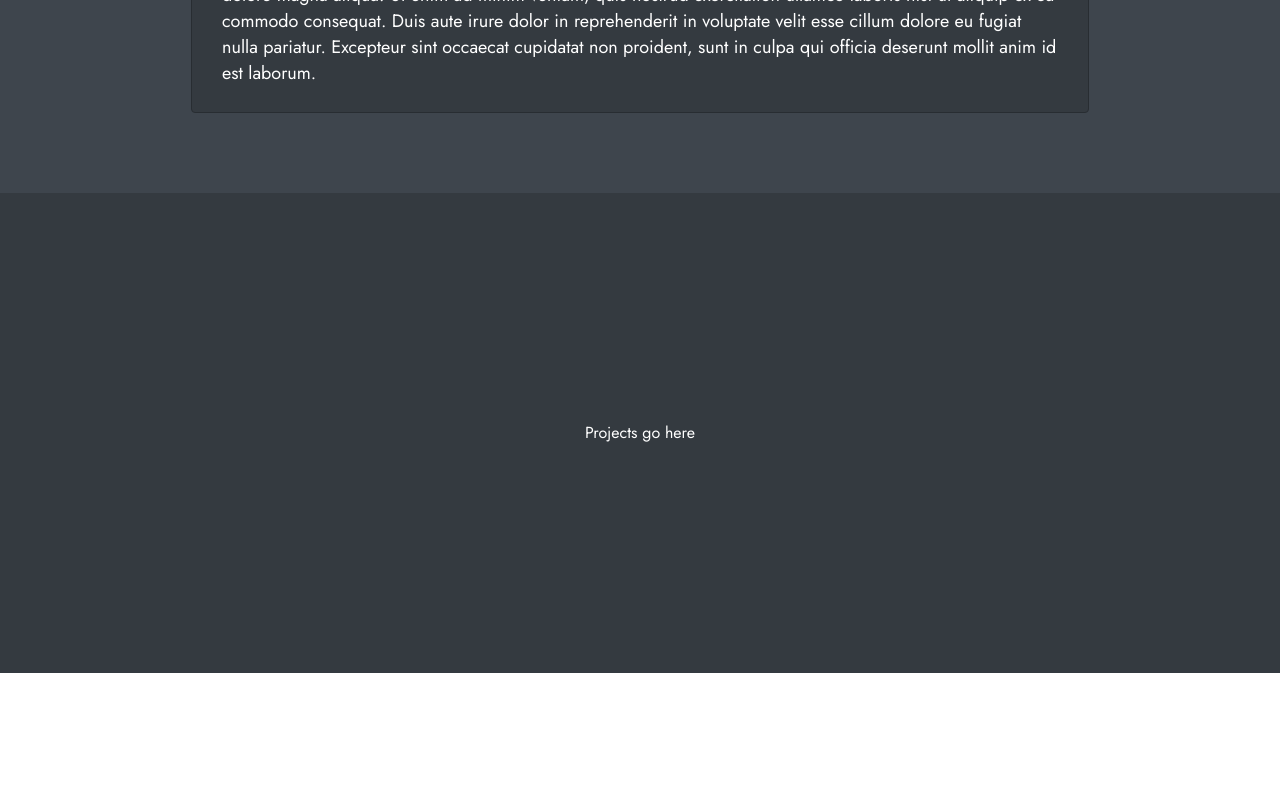
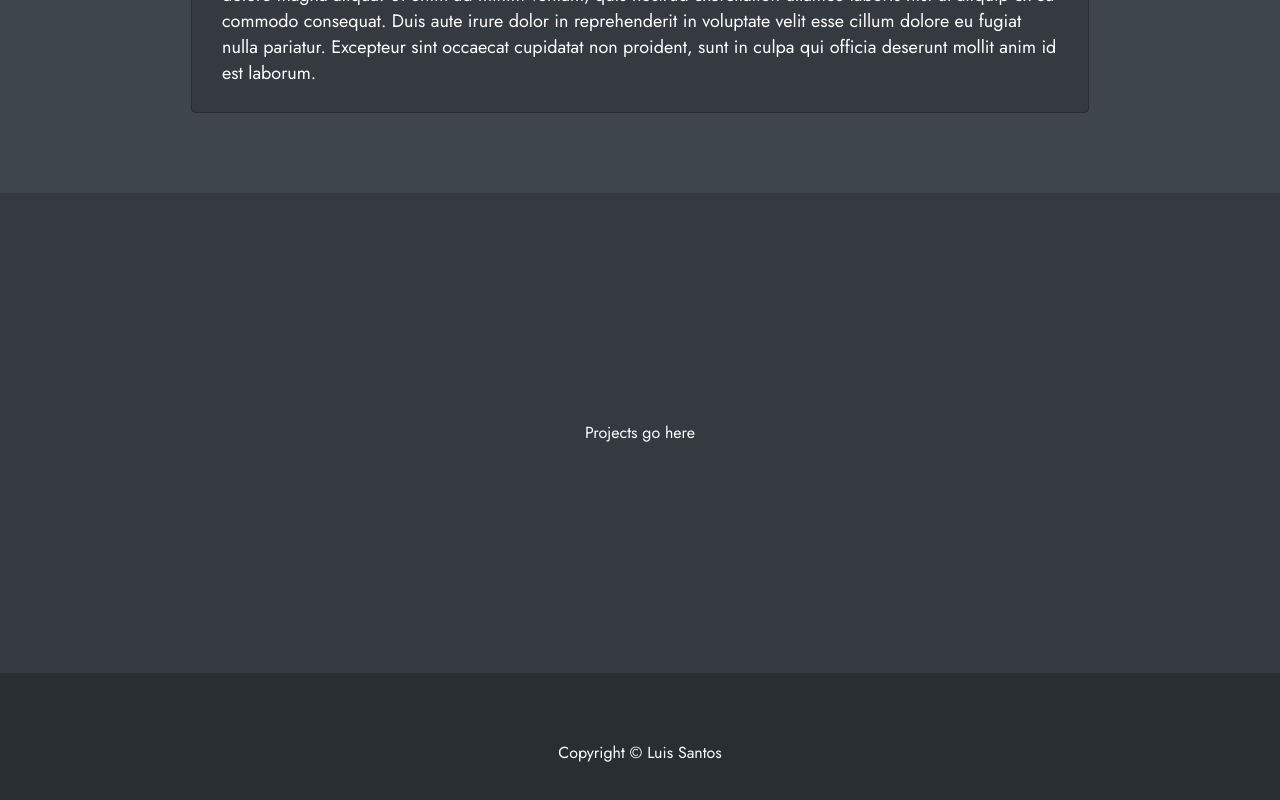
Before and after one commit to Ldsc2002/portfolio-react-ui, a React (Vite) app: page / in a window 1280 px wide. Shown: the part 1108-1908 px from the top of the page. Before the commit the page ends 1781 px from the top, so only its background shows below. Built offline with nearby package versions, Linux system fonts and the light colour scheme.

Commit message:
Added footer module

```diff
--- a/src/App.jsx
+++ b/src/App.jsx
@@ -7,6 +7,7 @@ import languages from './data/languages.json'
 import About from './components/About'
 import PopUp from './components/common/PopUp'
 import Projects from './components/Projects'
+import Footer from './components/Footer'
 
 const langOptions = {
     es,
@@ -37,6 +38,7 @@ function App() {
             <Landing data={lang.Landing} lang={languages} langChange={languageChange} />
             <About data={lang.About} />
             <Projects />
+            <Footer />
         </div>
     )
 }
--- /dev/null
+++ b/src/components/Footer.jsx
@@ -0,0 +1,21 @@
+import React from 'react'
+import PropTypes from 'prop-types'
+import classes from '../style/Footer.module.css'
+
+function Footer({ data }) {
+    return (
+        <footer className={classes.container}>
+            <p>Copyright &copy; Luis Santos</p>
+        </footer>
+    )
+}
+
+Footer.propTypes = {
+    data: PropTypes.shape({
+        title: PropTypes.string,
+        optionalTitle: PropTypes.string,
+        text: PropTypes.string,
+    }),
+}
+
+export default Footer
--- /dev/null
+++ b/src/style/Footer.module.css
@@ -0,0 +1,10 @@
+.container {
+    display: flex;
+    height: 20vh;
+    width: 100%;
+    align-items: center;
+    justify-content: center;
+    background-color: #292E33;
+    color: white;
+    flex-direction: column;
+}
```
